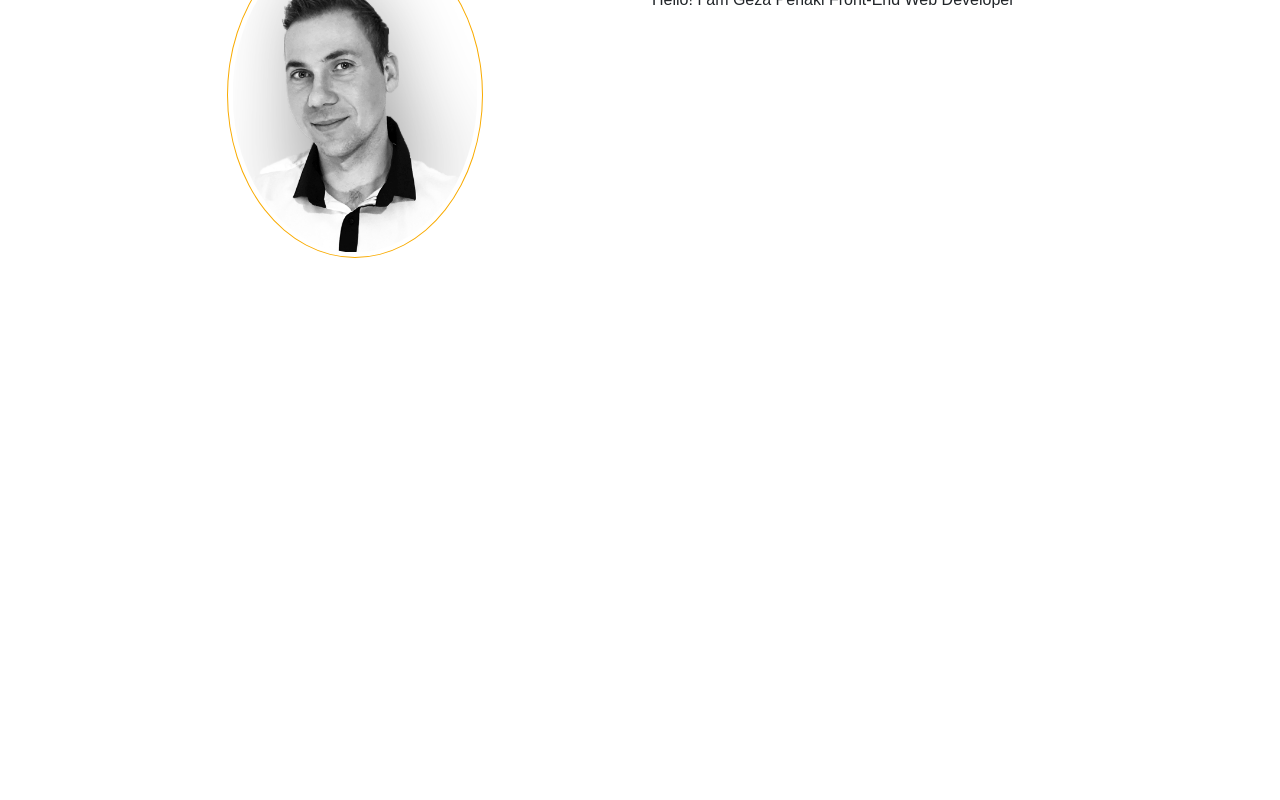
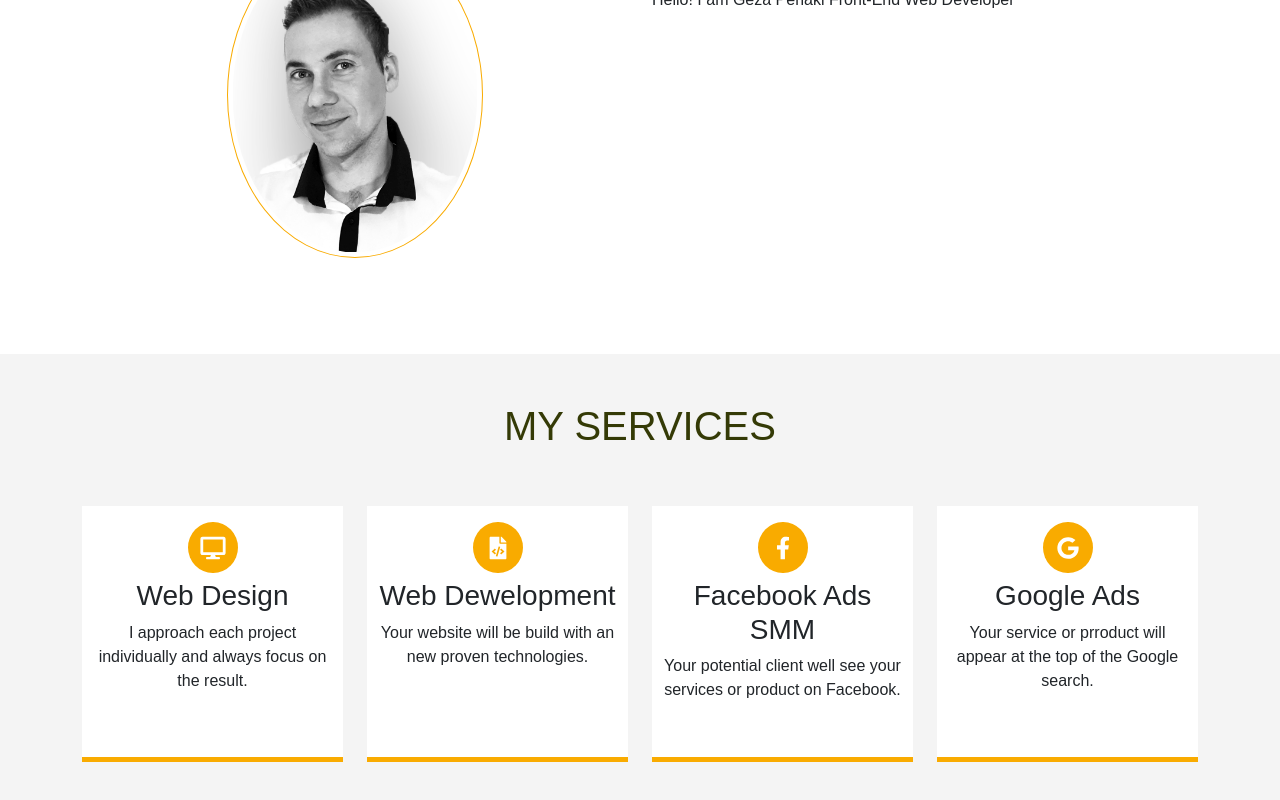
Before and after one commit to GezaPerlaki/portfolio, a React (Create React App) app: page / in a window 1280 px wide. Shown: the part 948-1748 px from the top of the page. Before the commit the page ends 1302 px from the top, so only its background shows below. Built offline with nearby package versions, Linux system fonts and the light colour scheme.

Commit message:
Component services

```diff
--- a/package.json
+++ b/package.json
@@ -4,6 +4,7 @@
   "private": true,
   "dependencies": {
     "@fortawesome/fontawesome-svg-core": "^1.2.35",
+    "@fortawesome/free-brands-svg-icons": "^5.15.3",
     "@fortawesome/free-solid-svg-icons": "^5.15.3",
     "@fortawesome/react-fontawesome": "^0.1.14",
     "@testing-library/jest-dom": "^5.14.1",
--- a/src/App.css
+++ b/src/App.css
@@ -1,11 +1,12 @@
 @import url('https://fonts.googleapis.com/css2?family=Roboto+Condensed&display=swap');
 
 :root {
-  --primary-white: #fff;
+  --primary-white: #ffffff;
   --primary-orange: #f9ab00;
-  --primary-dark: rgba(255, 255, 255, 0);
+  --primary-dark: rgb(52, 58, 6);
   --primary-red: #ef4035;
   --primary-hover-red: #f33501;
+  --primary-light-grey: #f4f4f4;
 }
 
 body {
--- a/src/App.js
+++ b/src/App.js
@@ -4,6 +4,7 @@
 import Header from './components/Header/Header';
 import MyParticles from './components/MyParticles/MyParticles';
 import AboutMe from './components/AboutMe/AboutMe';
+import Services from './components/Services/Services';
 
 function App() {
   return (
@@ -12,6 +13,7 @@
       <Navbar />
       <Header />
       <AboutMe />
+      <Services />
     </>
   );
 }
--- /dev/null
+++ b/src/components/Services/Services.css
@@ -0,0 +1,51 @@
+.services {
+  text-align: center;
+  padding-bottom: 2rem;
+  background: var(--primary-light-grey);
+}
+.services h1 {
+  color: var(--primary-dark);
+}
+
+.services .circle {
+  position: relative;
+  margin: 0.375rem auto;
+  background: var(--primary-orange);
+  border-radius: 50%;
+  width: 3.125rem;
+  height: 3.215rem;
+}
+
+.services .icon {
+  font-size: 1.4rem;
+  color: var(--primary-white);
+  position: absolute;
+  top: 50%;
+  left: 50%;
+  transform: translate(-50%, -50%);
+}
+
+.services .box {
+  height: 16rem;
+  border-bottom: 0.3125rem solid var(--primary-orange);
+  padding: 0.625rem;
+  margin-bottom: 1.875rem;
+  background: var(--primary-white);
+}
+
+.services .box:hover {
+  background: var(--primary-orange);
+  border-bottom: 0.3125rem solid var(--primary-dark);
+}
+
+.services .box:hover .icon {
+  color: var(--primary-dark);
+}
+
+.services .box:hover .circle {
+  background: var(--primary-white);
+}
+
+.services .box:hover p {
+  color: var(--primary-white);
+}
--- /dev/null
+++ b/src/components/Services/Services.js
@@ -0,0 +1,68 @@
+import React from 'react';
+import { FontAwesomeIcon } from '@fortawesome/react-fontawesome';
+import { faFacebookF, faGoogle } from '@fortawesome/free-brands-svg-icons';
+import { faDesktop, faFileCode } from '@fortawesome/free-solid-svg-icons';
+import './Services.css';
+
+const Services = () => {
+  return (
+    <div className='services'>
+      <h1 className='py-5'>my services</h1>
+      <div className='container'>
+        <div className='row'>
+          <div className='col-md-3 col-sm-6'>
+            <div className='box'>
+              <div className='circle'>
+                <FontAwesomeIcon className='icon' icon={faDesktop} size='2x' />
+              </div>
+              <h3>Web Design</h3>
+              <p>
+                I approach each project individually and always focus on the
+                result.
+              </p>
+            </div>
+          </div>
+          <div className='col-md-3 col-sm-6'>
+            <div className='box'>
+              <div className='circle'>
+                <FontAwesomeIcon className='icon' icon={faFileCode} size='2x' />
+              </div>
+              <h3>Web Dewelopment</h3>
+              <p>Your website will be build with an new proven technologies.</p>
+            </div>
+          </div>
+          <div className='col-md-3 col-sm-6'>
+            <div className='box'>
+              <div className='circle'>
+                <FontAwesomeIcon
+                  className='icon'
+                  icon={faFacebookF}
+                  size='2x'
+                />
+              </div>
+              <h3>Facebook Ads SMM</h3>
+              <p>
+                Your potential client well see your services or product on
+                Facebook.
+              </p>
+            </div>
+          </div>
+          <div className='col-md-3 col-sm-6'>
+            <div className='box'>
+              <div className='circle'>
+                <FontAwesomeIcon className='icon' icon={faGoogle} size='2x' />
+              </div>
+              <h3>Google Ads</h3>
+              <p>
+                Your service or prroduct will appear at the top of the Google
+                search.
+              </p>
+            </div>
+          </div>
+        </div>
+      </div>
+    </div>
+  );
+};
+
+export default Services;
```
Also changed, not shown: 1 other file (tests, documents, lock files or other folders).
